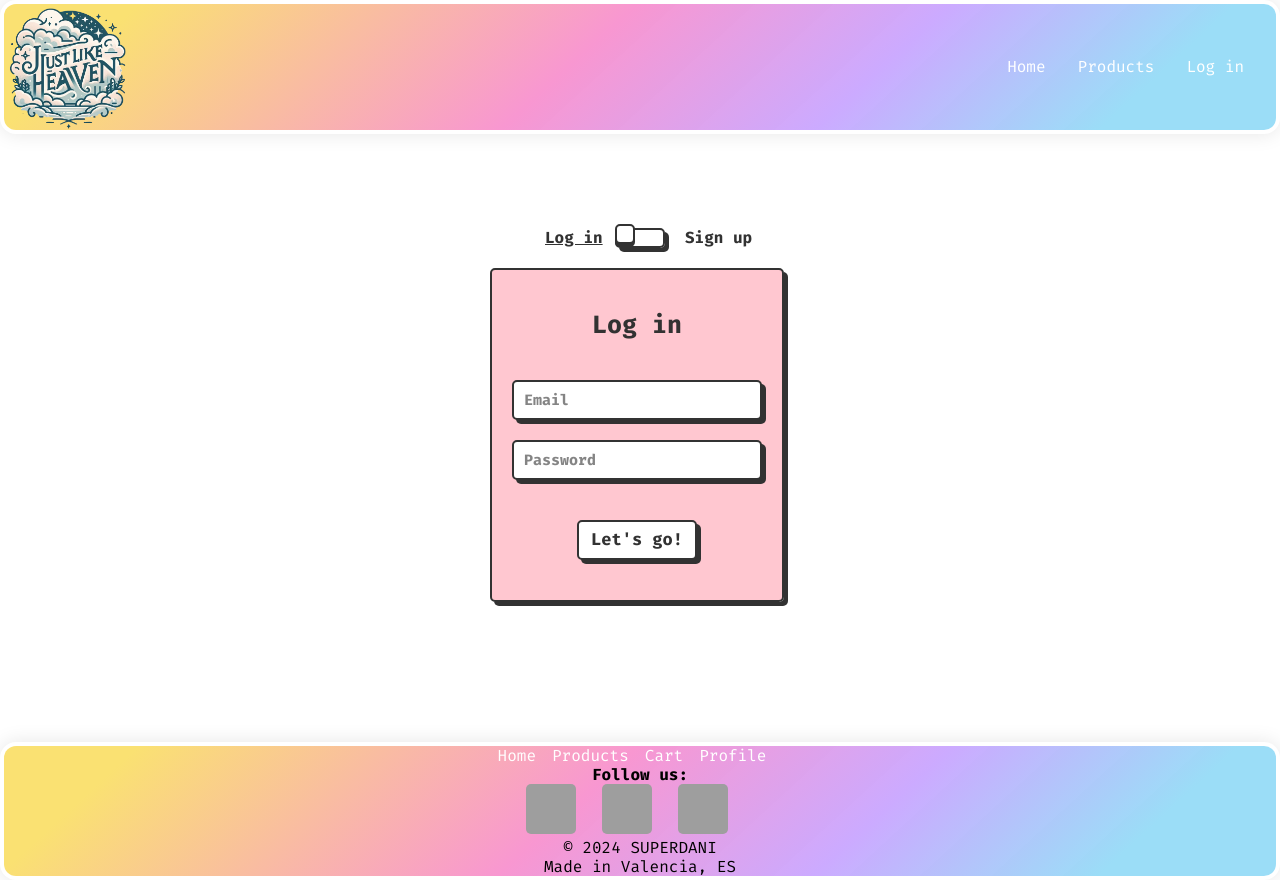
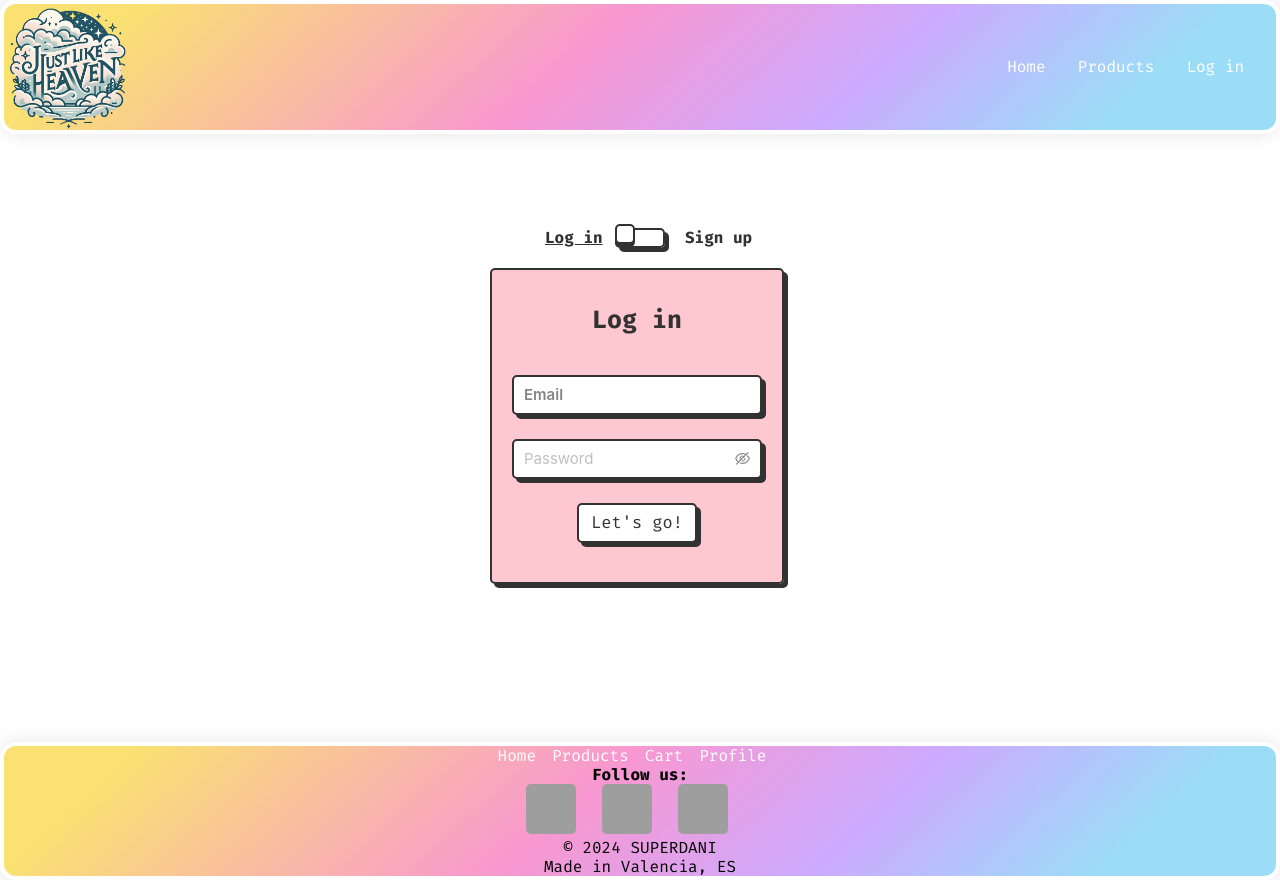
Before and after one commit to DaniellaBarraza125/Frontend-con-react, a React (Vite) app: page /register in a window 1280 px wide. Built offline with nearby package versions, Linux system fonts and the light colour scheme; grey boxes are pictures that could not be loaded.

Commit message:
validaciones implementadas

```diff
--- a/index.html
+++ b/index.html
@@ -3,7 +3,7 @@
 
 <head>
   <meta charset="UTF-8" />
-  <link rel="icon" type="image/svg+xml" href="/vite.svg" />
+  <link rel="icon" href="/src/assets/logo/32x32.png" />
   <link rel="stylesheet" href="./src/App.scss">
   <link rel="preconnect" href="https://fonts.googleapis.com">
   <link rel="preconnect" href="https://fonts.gstatic.com" crossorigin>
@@ -11,7 +11,7 @@
     href="https://fonts.googleapis.com/css2?family=Fira+Mono:wght@400;500;700&family=Ubuntu:ital,wght@0,300;0,400;0,500;0,700;1,300;1,400;1,500;1,700&display=swap"
     rel="stylesheet">
   <meta name="viewport" content="width=device-width, initial-scale=1.0" />
-  <title>React</title>
+  <title>Just like heaven</title>
 </head>
 
 <body>
--- a/src/components/Login/Login.jsx
+++ b/src/components/Login/Login.jsx
@@ -1,59 +1,61 @@
-import "./Login.scss"
+import "./Login.scss";
 import { UserContext } from '../../context/UserContext/UserState';
-import React, { useContext, useState } from 'react'
+import React, { useContext } from 'react';
 import { useNavigate } from 'react-router-dom';
-import { notification } from 'antd';
-
+import { Form, Input, Button, notification } from 'antd';
 
 const Login = () => {
-  const navigate = useNavigate()
-  const {login} =useContext(UserContext)
+  const navigate = useNavigate();
+  const { login } = useContext(UserContext);
 
-  const initialValue = {
-    email: "",
-    password: " ",
-  }
-  const [data, setData] = useState(initialValue);
-
-
-const handleInputChange = (e) => {
-  setData({
-    ...data,
-    [e.target.name]: e.target.value,
-  });
-};
-//preguntar cosas
-const handleOnSubmit = async (e)=>{
-  e.preventDefault();
-  const res = await login(data)
+  const handleOnSubmit = async (values) => {
+    const res = await login(values);
     console.log(res);
-  if (res){
-
-  setData(initialValue);
+    if (res) {
       notification.success({
         message: 'Welcome'
       });
-  navigate("/profile")
-} else{
+      navigate("/profile");
+    } else {
       console.log(res);
       notification.error({
-  message: 'error'
-})
+        message: 'Error',
+        description: 'Invalid email or password'
+      });
     }
-}
+  };
 
   return (
-
     <div className="flip-card__front">
       <div className="title">Log in</div>
-    <form onSubmit={handleOnSubmit} className="flip-card__form">
-      <input type="email" placeholder="Email" name="email" className="flip-card__input" onChange={handleInputChange} />
-      <input type="password" placeholder="Password" name="password" className="flip-card__input" onChange={handleInputChange}/>
-      <button className="flip-card__btn">Let's go!</button>
-    </form>
+      <Form
+        onFinish={handleOnSubmit}
+        initialValues={{ email: "", password: "" }}
+        className="flip-card__form"
+      >
+        <Form.Item
+          name="email"
+          rules={[
+            { required: true, message: 'Please input your email!' },
+            { type: 'email', message: 'The input is not a valid email!' }
+          ]}
+        >
+          <Input placeholder="Email" className="flip-card__input" />
+        </Form.Item>
+        <Form.Item
+          name="password"
+          rules={[{ required: true, message: 'Please input your password!' }]}
+        >
+          <Input.Password placeholder="Password" className="flip-card__input" />
+        </Form.Item>
+        <Form.Item>
+          <Button type="primary" htmlType="submit" className="flip-card__btn">
+            Let's go!
+          </Button>
+        </Form.Item>
+      </Form>
     </div>
+  );
+};
 
-  )
-}
-
-export default Login
+export default Login;
--- a/src/components/Login/Login.scss
+++ b/src/components/Login/Login.scss
@@ -119,7 +119,7 @@ perspective: 1000px;
 }
 
 .flip-card__front, .flip-card__back {
-    padding: 20px;
+    padding: 15px 20px;
     position: absolute;
     display: flex;
     flex-direction: column;
@@ -136,13 +136,14 @@ perspective: 1000px;
   .flip-card__back {
     width: 100%;
     transform: rotateY(180deg);
+    height: 63vh;
   }
 
   .flip-card__form {
     display: flex;
     flex-direction: column;
     align-items: center;
-    gap: 20px;
+
   }
 
   .title {
@@ -182,7 +183,6 @@ perspective: 1000px;
   }
 
   .flip-card__btn {
-    margin: 20px 0 20px 0;
     width: 120px;
     height: 40px;
     border-radius: 5px;
--- a/src/components/Register/Register.jsx
+++ b/src/components/Register/Register.jsx
@@ -1,60 +1,41 @@
 import "../Login/Login.scss";
-import React, { useContext, useState, useEffect } from 'react';
+import React, { useContext, useState } from 'react';
 import Login from "../Login/Login";
 import { UserContext } from '../../context/UserContext/UserState';
-import { notification } from 'antd';
-
-
-
-
-
-
+import { Form, Input, Button, notification } from 'antd';
 
 const Register = () => {
+  const { signup } = useContext(UserContext);
 
-  const { signup } = useContext(UserContext);
+  const [form] = Form.useForm();
 
   const initialValue = {
     name: "",
     email: "",
     password: "",
   };
-  const [data, setData] = useState(initialValue);
 
-
-
-
-  const handleInputChange = (e) => {
-    setData({
-      ...data,
-      [e.target.name]: e.target.value,
-    });
-  };
-  const flip = document.getElementById("flip");
-  // const showSignUp = () => {
-  //   flip.checked = true;
-
-  // }
-  const showLogin = () => {
-    flip.checked = false;
-  }
-
-  const handleOnSubmit = async (e) => {
-    e.preventDefault();
-    const res = await signup(data);
-    if (res){
-      setData(initialValue);
+  const handleOnSubmit = async (values) => {
+    const res = await signup(values);
+    if (res) {
+      form.resetFields();
       notification.success({
         message: 'User created'
       });
-      showLogin()
-      }
-      else{
-        console.log(res);
+      showLogin();
+    } else {
+      console.log(res);
       notification.error({
-        message: 'error'
-      })
-      }
+        message: 'Error',
+        description: 'There was an error creating the user.'
+      });
+    }
+  };
+
+  const flip = document.getElementById("flip");
+
+  const showLogin = () => {
+    flip.checked = false;
   };
 
   return (
@@ -69,12 +50,42 @@ const Register = () => {
               <Login />
               <div className="flip-card__back">
                 <div className="title">Sign up</div>
-                <form onSubmit={handleOnSubmit} className="flip-card__form">
-                  <input onChange={handleInputChange} type="text" placeholder="Name" name="name" className="flip-card__input" />
-                  <input onChange={handleInputChange} type="email" placeholder="Email" name="email" className="flip-card__input" />
-                  <input onChange={handleInputChange} type="password" placeholder="Password" name="password" className="flip-card__input" />
-                  <button className="flip-card__btn">Confirm!</button>
-                </form>
+                <Form
+                  form={form}
+                  onFinish={handleOnSubmit}
+                  initialValues={initialValue}
+                  className="flip-card__form"
+                >
+                  <Form.Item
+                    name="name"
+                    rules={[{ required: true, message: 'Please input your name!' }]}
+                  >
+                    <Input placeholder="Name" className="flip-card__input" />
+                  </Form.Item>
+                  <Form.Item
+                    name="email"
+                    rules={[
+                      { required: true, message: 'Please input your email!' },
+                      { type: 'email', message: 'The input is not a valid email!' }
+                    ]}
+                  >
+                    <Input placeholder="Email" className="flip-card__input" />
+                  </Form.Item>
+                  <Form.Item
+                    name="password"
+                    rules={[
+                      { required: true, message: 'Please input your password!' },
+                      { min: 6, message: 'Password must be at least 6 characters!' }
+                    ]}
+                  >
+                    <Input.Password placeholder="Password" className="flip-card__input" />
+                  </Form.Item>
+                  <Form.Item>
+                    <Button type="primary" htmlType="submit" className="flip-card__btn">
+                      Confirm!
+                    </Button>
+                  </Form.Item>
+                </Form>
               </div>
             </div>
           </label>
```
Also changed, not shown: src/assets/logo/32x32.png (added), 1 other file (tests, documents, lock files or other folders). Lines whose indentation alone changed are shown as unchanged.
